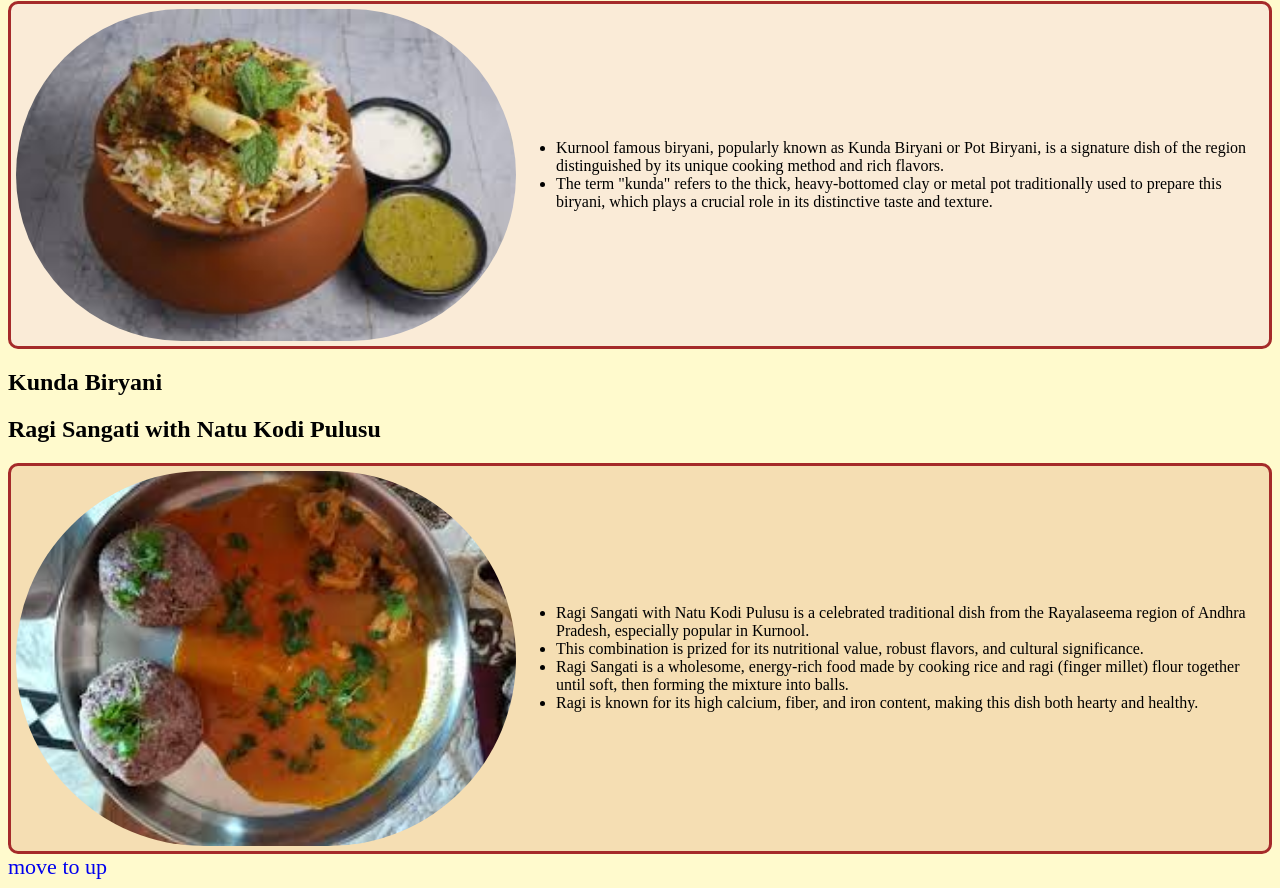
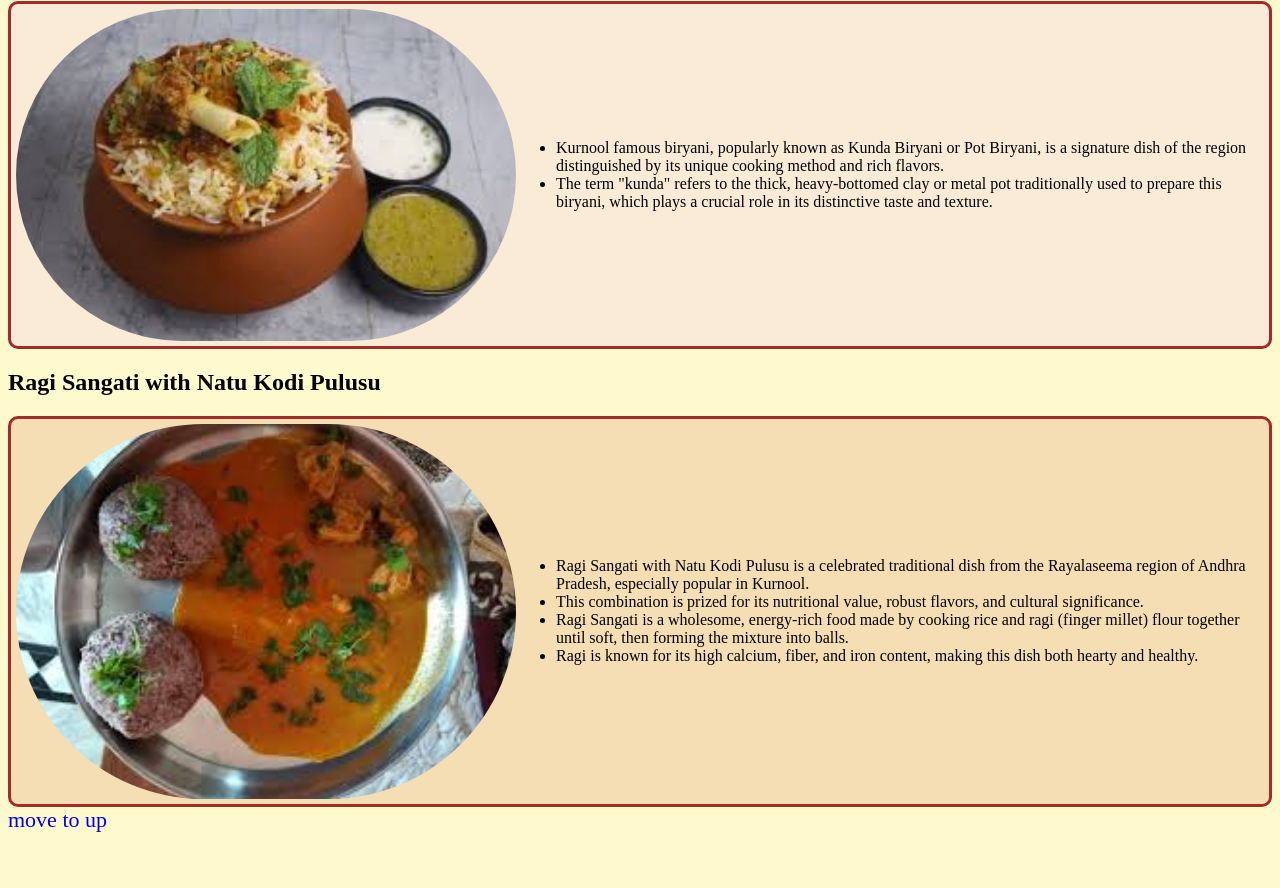
Before and after one commit to GollaRajeswari/kurnool, a plain HTML site: page food.html in a window 1280 px wide. Shown: the part 1443-2331 px from the top of the page. After the commit the page ends 2284 px from the top, so only its background shows below. Drawn offline with Linux system fonts and the light colour scheme.

Commit message:
Add files via upload

```diff
--- a/food.html
+++ b/food.html
@@ -119,7 +119,6 @@
     <li>The term "kunda" refers to the thick, heavy-bottomed clay or metal pot traditionally used to prepare this biryani, which plays a crucial role in its distinctive taste and texture.</li>
 </ul>
 </div>
-<h2>Kunda Biryani</h2>
 <h2>Ragi Sangati with Natu Kodi Pulusu</h2>
 <div id="pulusu">
     <div>
```
